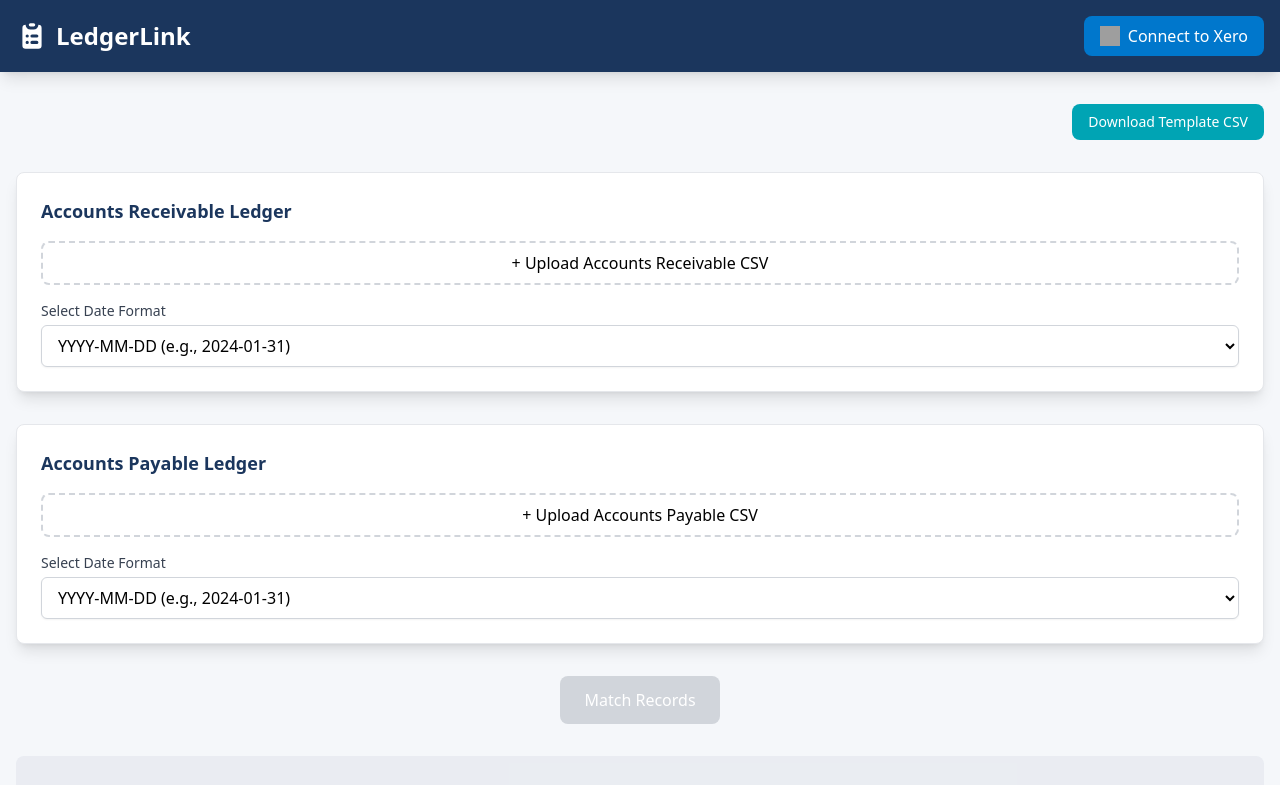
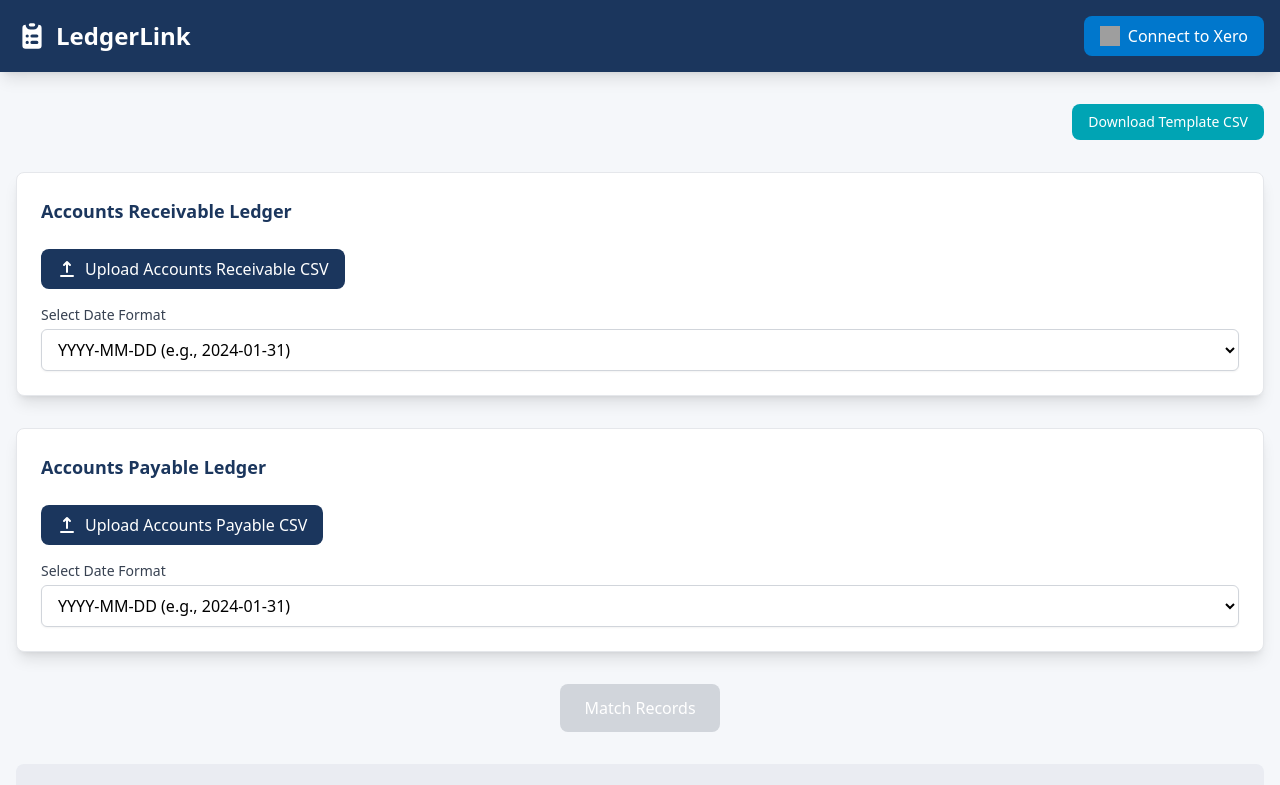
Before and after one commit to TomWall1/Ledger-Match, a React (Create React App) app in the folder frontend/: page / in a window 1280 px wide. Shown: the top 785 px of the page. Built offline with nearby package versions, Linux system fonts and the light colour scheme; grey boxes are pictures that could not be loaded.

Commit message:
Update FileUpload component with new branding

```diff
--- a/frontend/src/components/FileUpload.jsx
+++ b/frontend/src/components/FileUpload.jsx
@@ -1,42 +1,34 @@
 import React, { useRef } from 'react';
 
-export function FileUpload({ onFileSelected, accept = '.csv', label = 'Upload CSV' }) {
-  const fileInputRef = useRef();
+export const FileUpload = ({ onFileSelected, accept, label }) => {
+  const fileInput = useRef(null);
 
   const handleFileChange = (event) => {
     const file = event.target.files[0];
     if (file) {
-      console.log('Selected file in FileUpload:', {
-        name: file.name,
-        type: file.type,
-        size: file.size
-      });
+      console.log('Selected file in FileUpload:', file);
       onFileSelected(file);
     }
   };
 
-  const handleClick = () => {
-    fileInputRef.current.click();
-  };
-
   return (
-    <div>
+    <div className="flex flex-col items-start space-y-2">
       <input
         type="file"
-        ref={fileInputRef}
+        ref={fileInput}
         onChange={handleFileChange}
         accept={accept}
         className="hidden"
-        name="file"
       />
       <button
-        onClick={handleClick}
-        className="px-4 py-2 border-2 border-dashed border-gray-300 rounded-lg
-                 hover:border-blue-500 hover:bg-blue-50 transition-colors
-                 flex items-center justify-center gap-2 w-full"
+        onClick={() => fileInput.current.click()}
+        className="flex items-center px-4 py-2 bg-primary-navy text-white rounded-lg hover:bg-opacity-90 transition-colors"
       >
-        + {label}
+        <svg xmlns="http://www.w3.org/2000/svg" className="h-5 w-5 mr-2" viewBox="0 0 20 20" fill="currentColor">
+          <path fillRule="evenodd" d="M3 17a1 1 0 011-1h12a1 1 0 110 2H4a1 1 0 01-1-1zM6.293 6.707a1 1 0 010-1.414l3-3a1 1 0 011.414 0l3 3a1 1 0 01-1.414 1.414L11 5.414V13a1 1 0 11-2 0V5.414L7.707 6.707a1 1 0 01-1.414 0z" clipRule="evenodd" />
+        </svg>
+        {label}
       </button>
     </div>
   );
-}
+};
```
